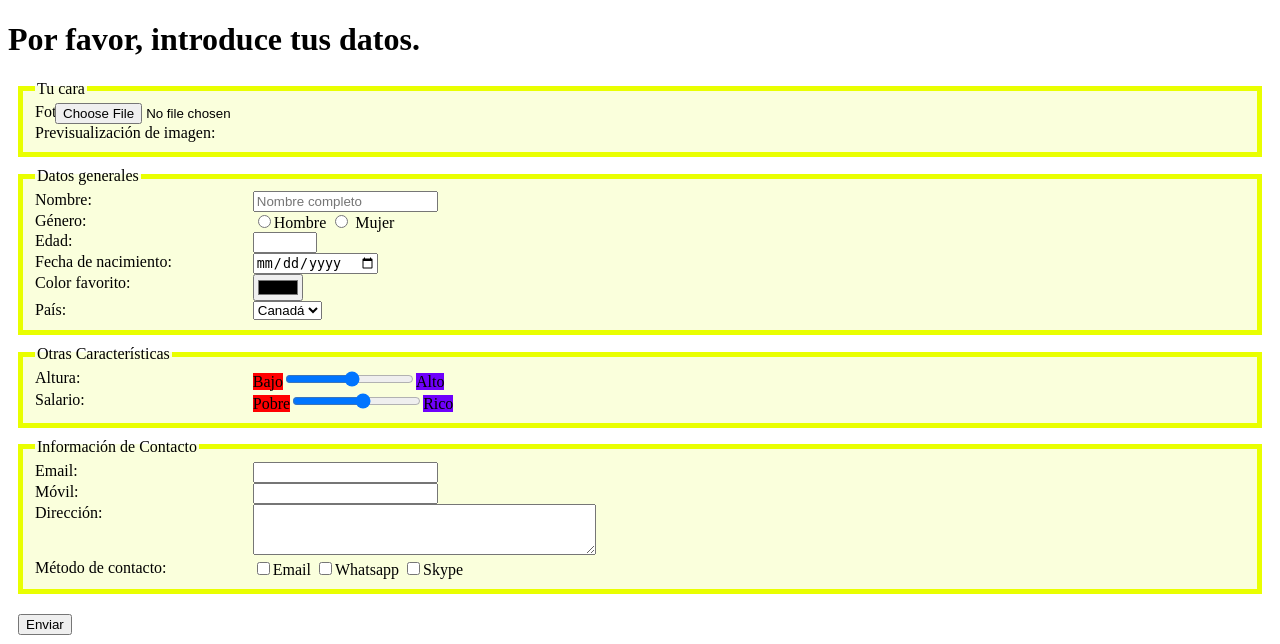
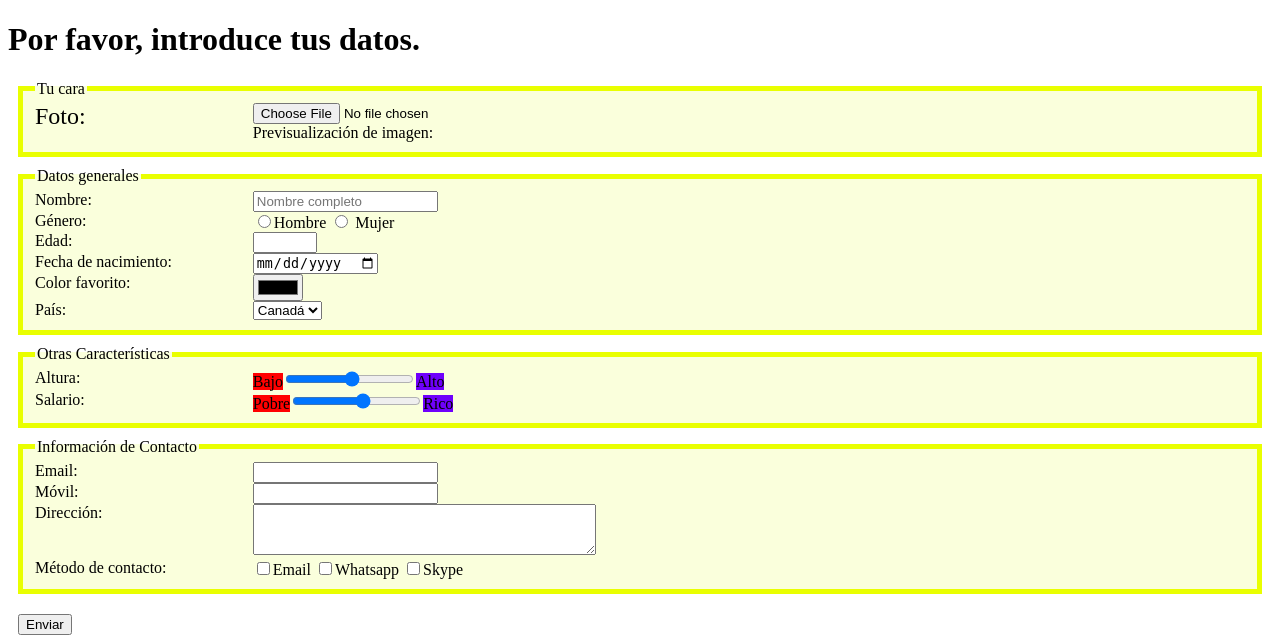
Before and after one commit to iherfue/LND2017, a PHP site: page / in a window 1280 px wide, with the pointer over the restyled element. Shown: the top 644 px of the page. Run offline with PHP 8.4, Linux system fonts and the light colour scheme.

Commit message:
Update styles.css

```diff
--- a/practica8/estilos/styles.css
+++ b/practica8/estilos/styles.css
@@ -22,7 +22,7 @@ label {
 }
 
 label:hover {
-    width: 20px;
+   font-size: 1.5em;
 }
 
 #enviar{
```
